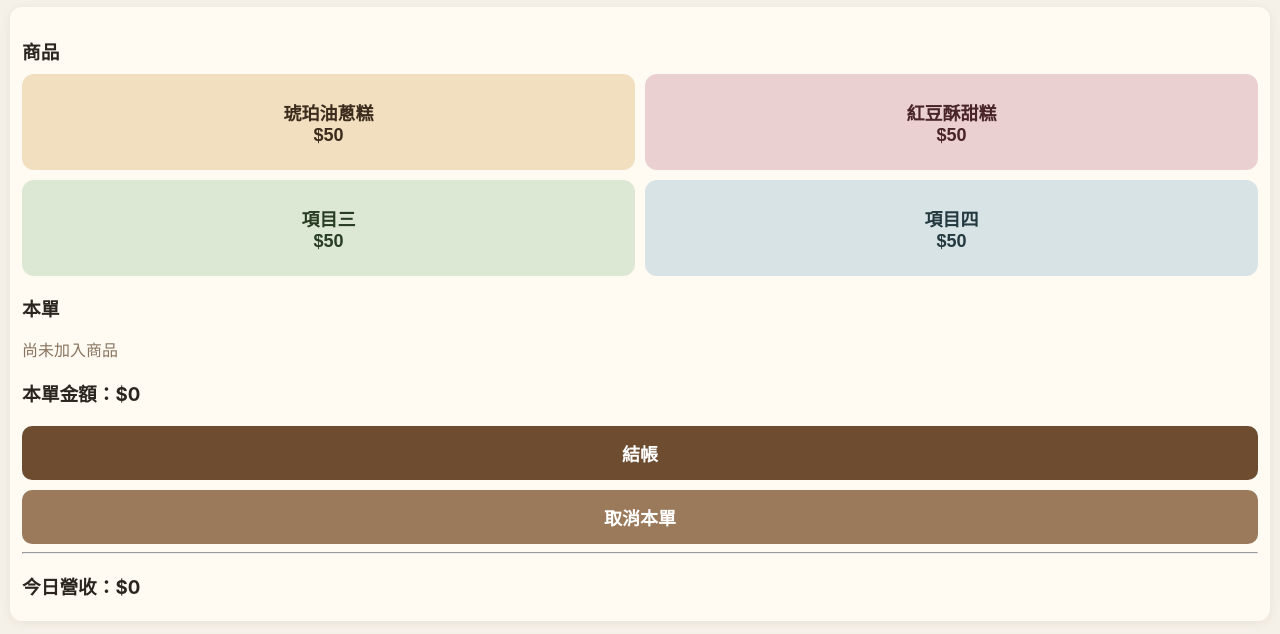
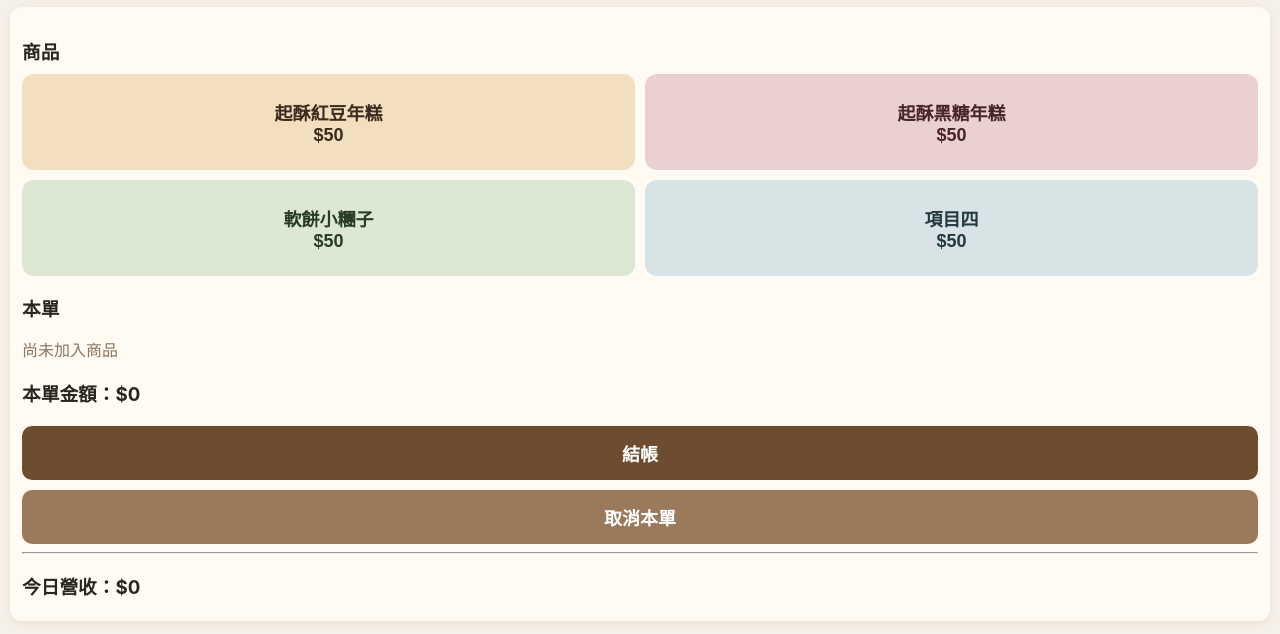
Before and after one commit to midori0129xin-web/moodzi-pos, a plain HTML site: page index.html in a window 1280 px wide. Shown: the part 134-768 px from the top of the page. Drawn offline with Linux system fonts and the light colour scheme.

Commit message:
Update index.html

```diff
--- a/index.html
+++ b/index.html
@@ -232,9 +232,9 @@ input {
     <h3>商品</h3>
 
     <div class="grid">
-        <button class="item-btn" onclick="addToCart('琥珀油蔥糕',50)">琥珀油蔥糕<br>$50</button>
-        <button class="item-btn" onclick="addToCart('紅豆酥甜糕',50)">紅豆酥甜糕<br>$50</button>
-        <button class="item-btn" onclick="addToCart('項目三',50)">項目三<br>$50</button>
+        <button class="item-btn" onclick="addToCart('起酥紅豆年糕',50)">起酥紅豆年糕<br>$50</button>
+        <button class="item-btn" onclick="addToCart('起酥黑糖年糕',50)">起酥黑糖年糕<br>$50</button>
+        <button class="item-btn" onclick="addToCart('軟餅小糰子',50)">軟餅小糰子<br>$50</button>
         <button class="item-btn" onclick="addToCart('項目四',50)">項目四<br>$50</button>
     </div>
 
```
